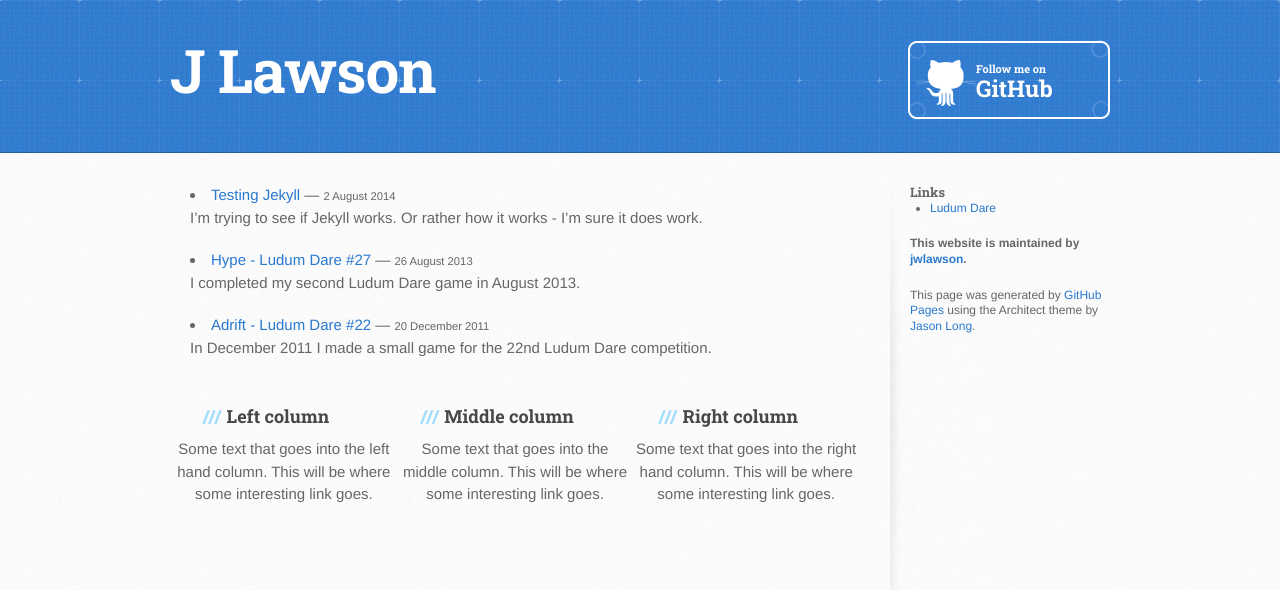
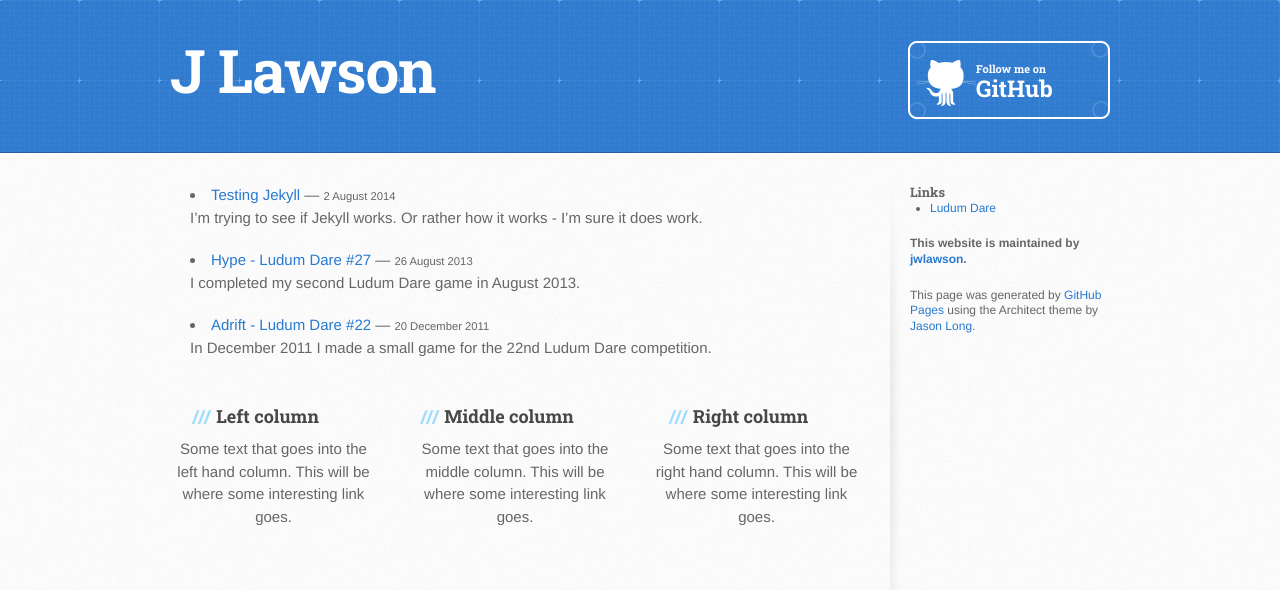
Before and after one commit to jwlawson/jwlawson.github.io, a Jekyll site: the page built from index.html, in a window 1280 px wide. Shown: the top 590 px of the page. Built offline with Jekyll 4.4.1, drawn with Linux system fonts in a browser that asks for light colours.

Commit message:
Fixes style errors.

```diff
--- a/css/style.css
+++ b/css/style.css
@@ -356,21 +356,21 @@ footer a:hover {
   color: #444;
 }
 
-.triple-col {
+div.triple-col {
   text-align: center;
 }
 
-.column-left {
+div.column-left {
   float: left;
-  width: 33%;
+  width: 30%;
 }
-.column-center {
+div.column-center {
   display: inline-block;
-  width: 33%;
+  width: 30%;
 }
-.column-right {
+div.column-right {
   float: right;
-  width: 33%;
+  width: 30%;
 }
 
 /* MISC */
```
